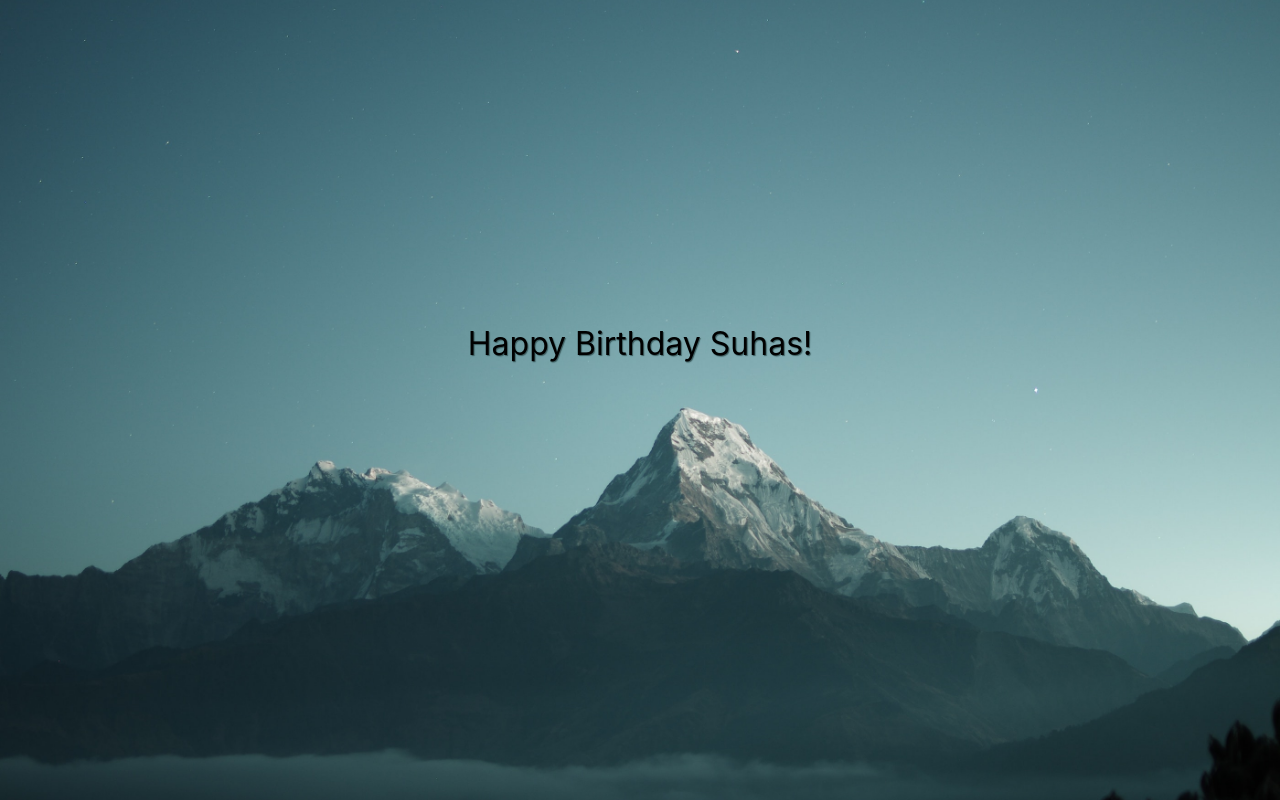
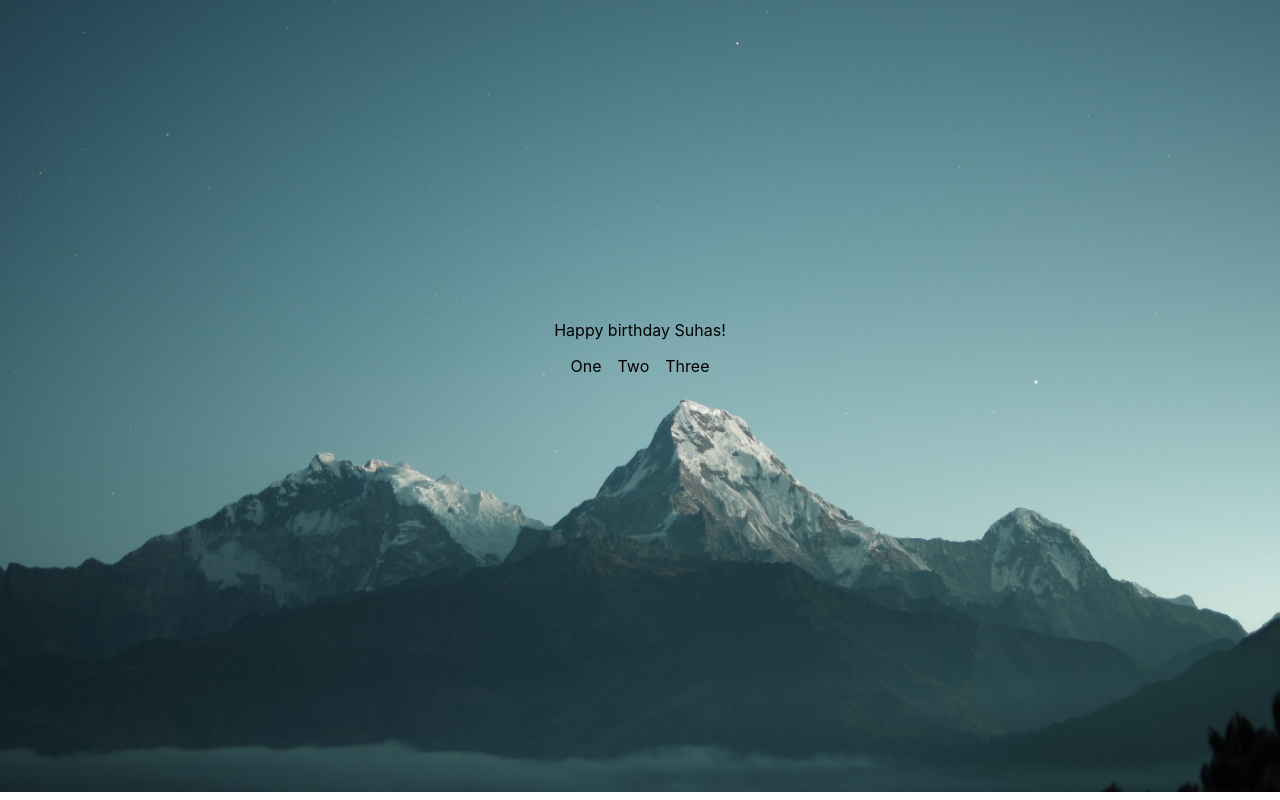
Before and after one commit to HiranmayaGundu/HappyBirthdaySuhas, a Next.js app: page /home in a window 1280 px wide. Built offline with nearby package versions, Linux system fonts and the light colour scheme.

Commit message:
Add basic grid to home page

```diff
--- a/pages/home.tsx
+++ b/pages/home.tsx
@@ -1,6 +1,7 @@
 import Image from "next/image";
 
 import { makeStyles, createStyles, Theme } from "@material-ui/core/styles";
+import Grid from "@material-ui/core/Grid";
 
 const useStyles = makeStyles((theme: Theme) =>
   createStyles({
@@ -11,13 +12,9 @@ const useStyles = makeStyles((theme: Theme) =>
       height: "100vh",
       zIndex: -1,
     },
-    bgText: {
-      margin: 0,
-      fontSize: "2rem",
-      lineHeight: "3rem",
+    gridContainer: {
       textAlign: "center",
       paddingTop: "40vh",
-      textShadow: "1px 1px 1px #3c5c5e",
     },
   })
 );
@@ -37,7 +34,19 @@ export default function ActualHome() {
         />
       </div>
 
-      <p className={classes.bgText}>Happy Birthday Suhas!</p>
+      <Grid
+        className={classes.gridContainer}
+        container
+        spacing={2}
+        justify="center"
+      >
+        <Grid item xs={12}>
+          Happy birthday Suhas!
+        </Grid>
+        <Grid item>One</Grid>
+        <Grid item>Two</Grid>
+        <Grid item>Three</Grid>
+      </Grid>
     </div>
   );
 }
```
